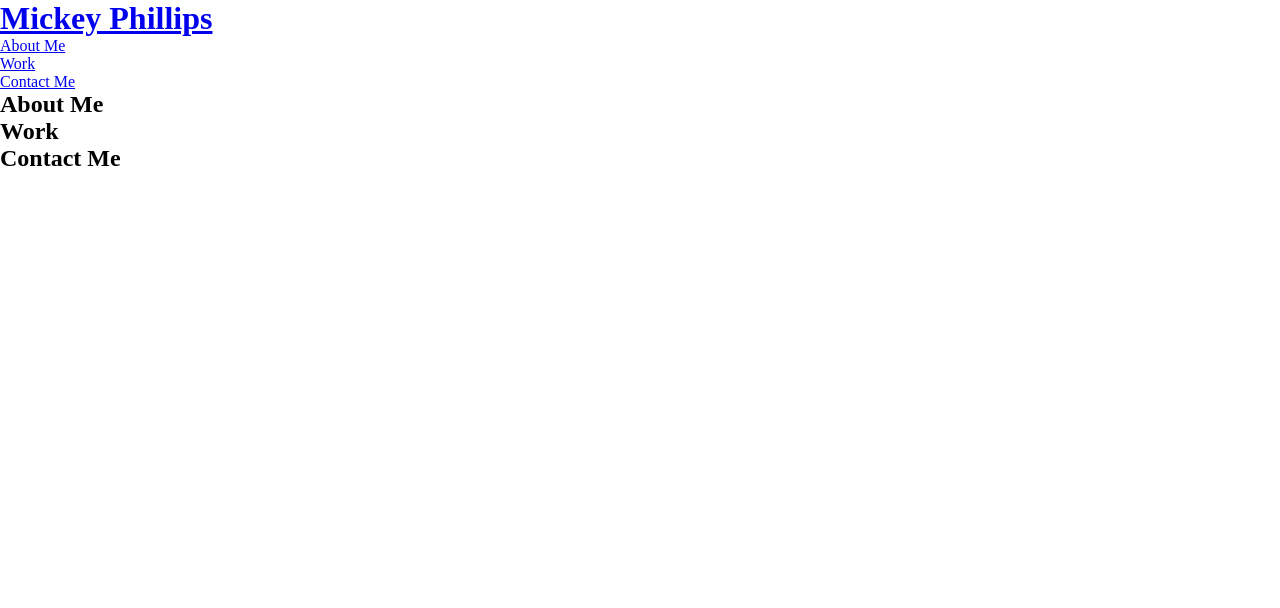
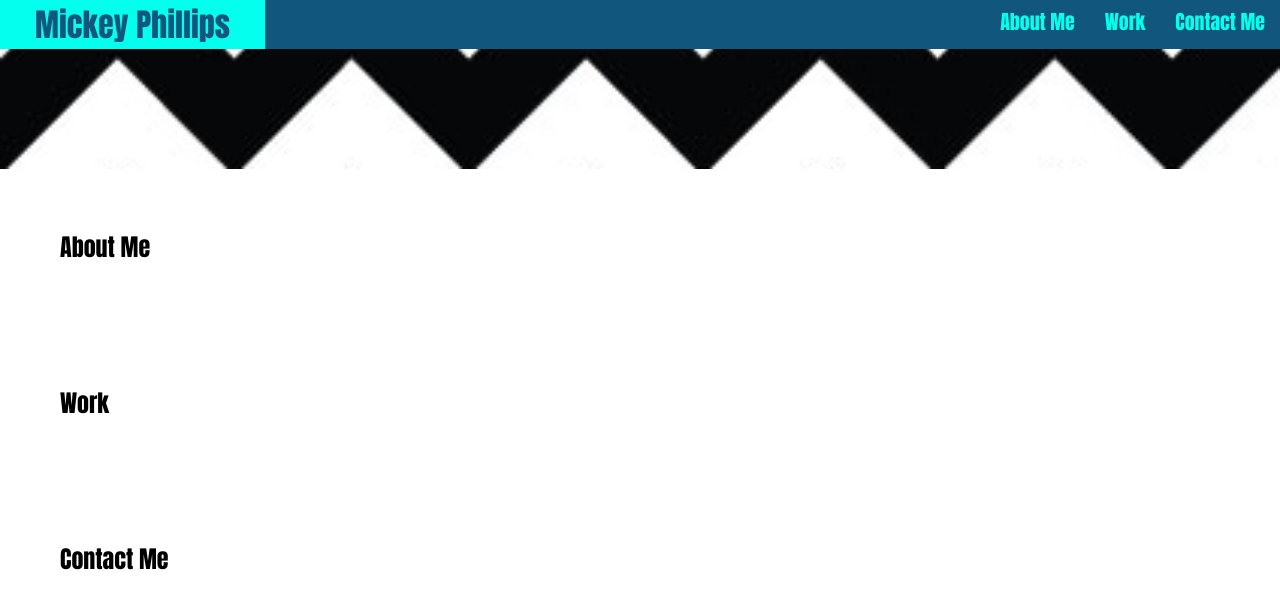
Before and after one commit to MickeyPhillips/portfolio, a plain HTML site: page index.html in a window 1280 px wide. Drawn offline with Linux system fonts and the light colour scheme.

Commit message:
structured header

```diff
--- a/assets/css/style.css
+++ b/assets/css/style.css
@@ -1,4 +1,62 @@
 * {
     margin: 0;
     padding: 0;
+    box-sizing: border-box;
 }
+:root {
+    --primary-color: #04ffee;
+    --secondary-color: #11577d;
+}
+body {
+    font-family: Impact, Haettenschweiler, 'Arial Narrow Bold', sans-serif
+}
+header {
+    background-color: var(--secondary-color);
+    display: flex;
+    justify-content: space-between;
+    flex: wrap;
+
+
+}
+header h1 {
+    color: var(--secondary-color);
+    background-color: var(--primary-color);
+    padding: 0 35px;
+    margin: 0;
+
+}
+header a {
+    text-decoration: none;
+    color: var(--primary-color);
+
+}
+header nav {
+    margin: 7px 0;
+}
+header nav ul {
+    display: flex;
+    flex: wrap;
+    justify-content: space-between;
+    align-items: center;
+    list-style: none;
+}
+header nav ul li a {
+    padding: 10px 15px;
+    font-weight: lighter;
+    font-size: 1.55vw;
+
+}
+section {
+    padding: 60px;
+}
+.hero {
+    background-image: url("../images/hero-bg.jpg");
+    background-size: cover;
+    background-position: center;
+    display: flex;
+    justify-content: center;
+    flex-wrap: wrap;
+    align-items: flex-start;
+    background-attachment: fixed;
+    background-position: 80%;
+}
--- a/index.html
+++ b/index.html
@@ -2,7 +2,6 @@
 <html lang="en">
     <head>
         <meta charset="UTF-8">
-        <meta http-equiv="X-UA-Compatible" content="IE=edge">
         <meta name="viewport" content="width=device-width, initial-scale=1.0">
         <link rel="stylesheet" href="./assets/css/style.css" />
         <title>Mickey Phillips Portfolio</title>
@@ -10,7 +9,7 @@
     <body>
         <header>
             <h1>
-                <a href="/">Mickey Phillips</a>
+                Mickey Phillips
             </h1>
             <nav>
                 <ul>
@@ -28,19 +27,44 @@
         </header>
         <!--hero/jumbotron-->
         <section class="hero">
-
+            <div class="subtitle">
+                <h2></h2>
+            </div>
         </section>
         <!--About Me-->
         <section id="about-me" class="bio">
-            <h2>About Me</h2>
+            <div class="section-title">
+                <h2>About Me</h2>
+            </div>
         </section>
         <!--Work-->
-        <section id="work" class="projects">
-            <h2>Work</h2>
+        <section id="work">
+            <div class="section-title">
+                <h2>Work</h2>
+            </div>
+            <div class="projects">
+                <article class="project">
+                    <h3></h3>
+                </article>
+                <article class="project">
+                    <h3></h3>
+                </article>
+                <article class="project">
+                    <h3></h3>
+                </article>
+                <article class="project">
+                    <h3></h3>
+                </article>
+                <article class="project">
+                    <h3></h3>
+                </article>
+            </div>
         </section>
         <!--Contact-->
         <section id="contact-me" class="contact">
-            <h2>Contact Me</h2>
+            <div class="section-title">
+                <h2>Contact Me</h2>
+            </div>
         </section>
     </body>
 </html>
```
Also changed, not shown: assets/images/hero-bg.jpg (added).
